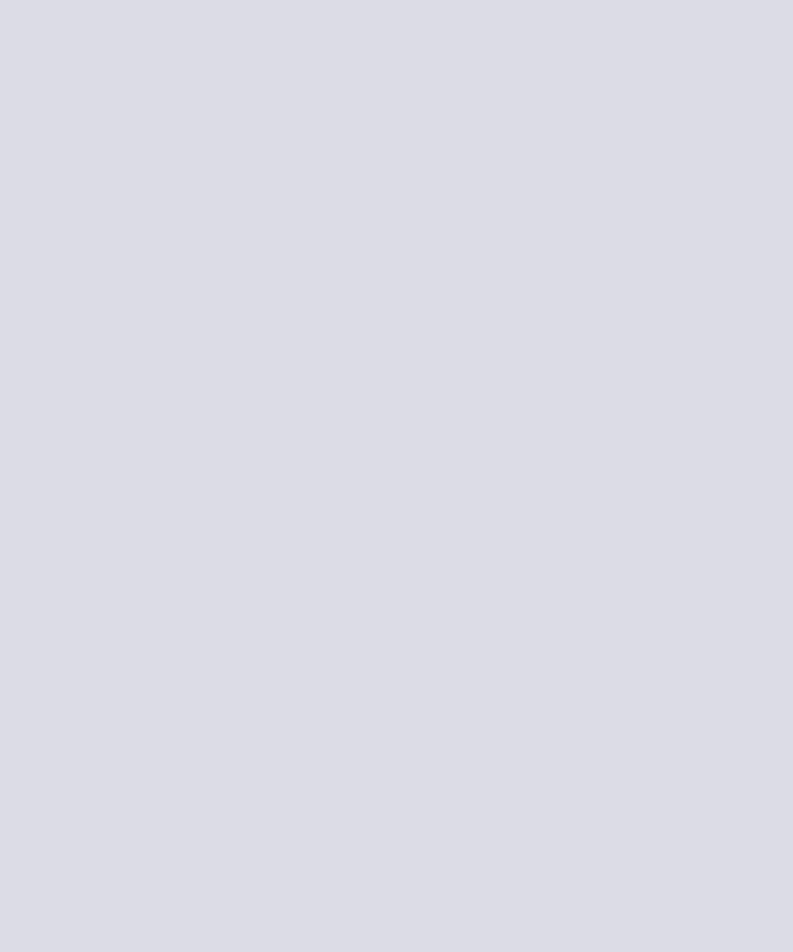
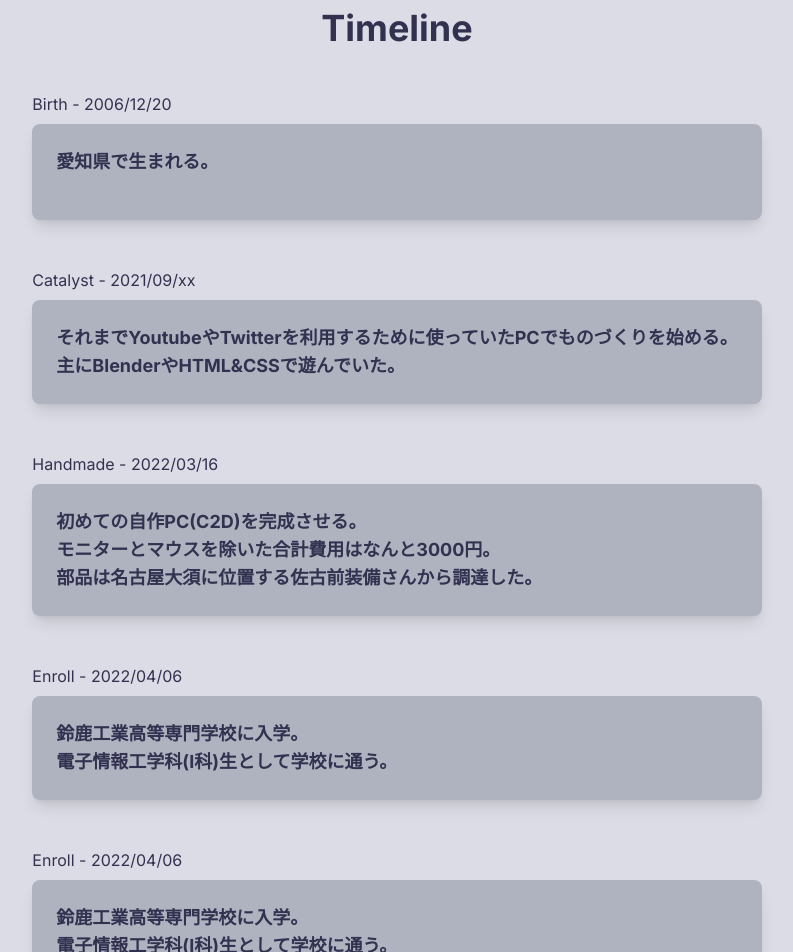
Before and after one commit to nashdev255/nash-portfolio-2024, a Next.js app: page / in a window 1280 px wide. Shown: the part 900-1852 px from the top of the page, without its empty margins (243-1036 px from the left). Before the commit the page ends 816 px from the top, so only its background shows below. Built offline with nearby package versions, Linux system fonts and the light colour scheme.

Commit message:
Update Timeline

```diff
--- a/src/app/components/Main.tsx
+++ b/src/app/components/Main.tsx
@@ -1,9 +1,11 @@
 import Headline from '@/app/components/Headline';
+import Timeline from '@/app/components/Timeline';
 
 const Main = () => {
   return (
     <main>
       <Headline />
+      <Timeline />
     </main>
   );
 };
--- a/src/app/components/Timeline.tsx
+++ b/src/app/components/Timeline.tsx
@@ -1,6 +1,74 @@
 const Timeline = () => {
   return (
-    <></>
+    <div className='flex justify-center py-32'>
+      <div className='max-w-[75vw]'>
+        <div className='my-6 flex h-[10vh] items-center justify-center'>
+          <h1 className='text-4xl font-bold'>Timeline</h1>
+        </div>
+        <ul className='mx-4 space-y-12'>
+          <li>
+            <span className='' />
+            <div className='space-y-2'>
+              <p className=''>Birth - 2006/12/20</p>
+              <div className='min-h-24 rounded-lg bg-slate-600 bg-opacity-[0.3] shadow-lg'>
+                <p className='p-6 text-lg font-bold'>
+                  愛知県で生まれる。
+                </p>
+              </div>
+            </div>
+          </li>
+          <li>
+            <span className='' />
+            <div className='space-y-2'>
+              <p className=''>Catalyst - 2021/09/xx</p>
+              <div className='min-h-24 rounded-lg bg-slate-600 bg-opacity-[0.3] shadow-lg'>
+                <p className='p-6 text-lg font-bold'>
+                  それまでYoutubeやTwitterを利用するために使っていたPCでものづくりを始める。<br />
+                  主にBlenderやHTML&CSSで遊んでいた。
+                </p>
+              </div>
+            </div>
+          </li>
+          <li>
+            <span className='' />
+            <div className='space-y-2'>
+              <p className=''>Handmade - 2022/03/16</p>
+              <div className='min-h-24 rounded-lg bg-slate-600 bg-opacity-[0.3] shadow-lg'>
+                <p className='p-6 text-lg font-bold'>
+                  初めての自作PC(C2D)を完成させる。<br />
+                  モニターとマウスを除いた合計費用はなんと3000円。<br />
+                  部品は名古屋大須に位置する佐古前装備さんから調達した。<br />
+                </p>
+              </div>
+            </div>
+          </li>
+          <li>
+            <span className='' />
+            <div className='space-y-2'>
+              <p className=''>Enroll - 2022/04/06</p>
+              <div className='min-h-24 rounded-lg bg-slate-600 bg-opacity-[0.3] shadow-lg'>
+                <p className='p-6 text-lg font-bold'>
+                  鈴鹿工業高等専門学校に入学。<br />
+                  電子情報工学科(I科)生として学校に通う。
+                </p>
+              </div>
+            </div>
+          </li>
+          <li>
+            <span className='' />
+            <div className='space-y-2'>
+              <p className=''>Enroll - 2022/04/06</p>
+              <div className='min-h-24 rounded-lg bg-slate-600 bg-opacity-[0.3] shadow-lg'>
+                <p className='p-6 text-lg font-bold'>
+                  鈴鹿工業高等専門学校に入学。<br />
+                  電子情報工学科(I科)生として学校に通う。
+                </p>
+              </div>
+            </div>
+          </li>
+        </ul>
+      </div>
+    </div>
   );
 };
 
```
